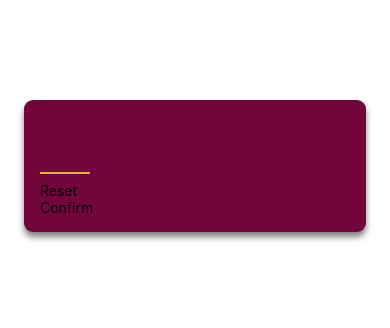
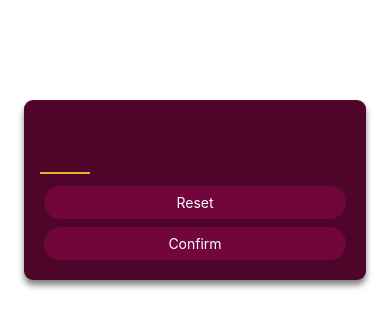
Before and after one commit to rLukoyanov/rn-numbers, a React Native app: screen / in a window 390 px wide. Shown: the top 328 px of the page. Built offline with nearby package versions, Linux system fonts and the light colour scheme.

Commit message:
addint feedback and btns styling

```diff
--- a/components/PramiryButton.js
+++ b/components/PramiryButton.js
@@ -1,9 +1,44 @@
-import { View, Text } from "react-native";
+import { View, Text, Pressable, StyleSheet } from "react-native";
 
 export const PramiryButton = ({ children }) => {
+  const pressHandler = () => {
+    console.log("press");
+  };
   return (
-    <View>
-      <Text>{children}</Text>
+    <View style={styles.buttonOuterContainer}>
+      <Pressable
+        style={({ pressed }) =>
+          pressed
+            ? [styles.pressed, styles.buttonInnerContainer]
+            : styles.buttonInnerContainer
+        }
+        onPress={pressHandler}
+        android_ripple={{ color: "#5f0632" }}
+      >
+        <Text style={styles.buttonText}>{children}</Text>
+      </Pressable>
     </View>
   );
 };
+
+const styles = StyleSheet.create({
+  buttonOuterContainer: {
+    borderRadius: 28,
+    margin: 4,
+    overflow: "hidden",
+  },
+  buttonInnerContainer: {
+    backgroundColor: "#72063c",
+    paddingVertical: 8,
+    paddingHorizontal: 16,
+    elevation: 2,
+    shadowColor: "#000",
+    shadowOffset: { width: 0, height: 5 },
+    shadowRadius: 6,
+    shadowOpacity: 0.5,
+  },
+  buttonText: { color: "#fff", textAlign: "center" },
+  pressed: {
+    opacity: 0.75,
+  },
+});
--- a/screens/StartGameScreen.js
+++ b/screens/StartGameScreen.js
@@ -22,7 +22,7 @@
     padding: 16,
     marginTop: 100,
     marginHorizontal: 24,
-    backgroundColor: "#72063c",
+    backgroundColor: "#4f052a",
     borderRadius: 9,
     elevation: 4,
     shadowColor: "#000",
```
